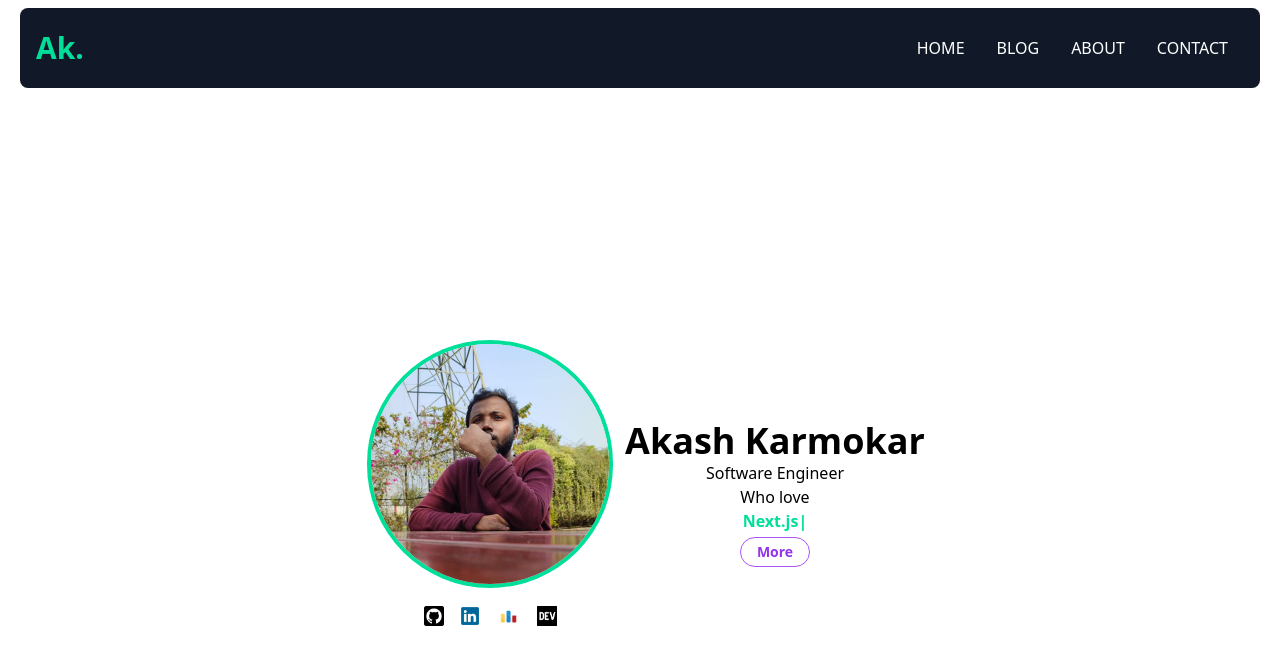
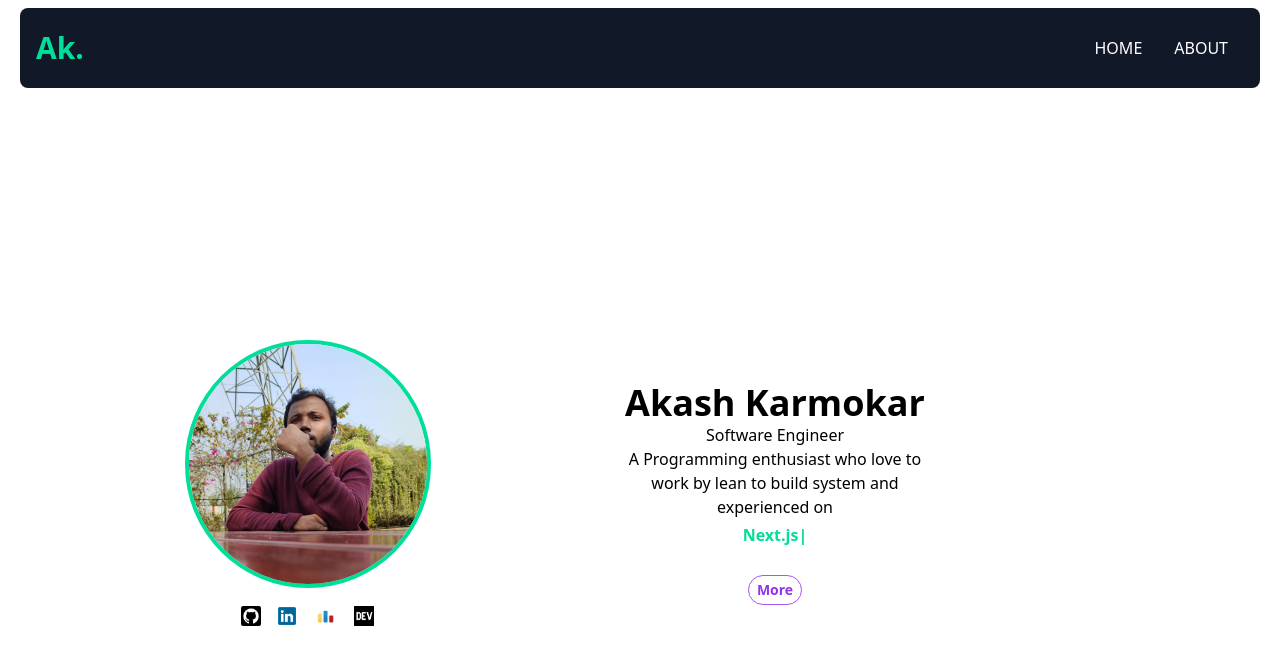
Before and after one commit to Akashkarmokar/NextJs_Practice_Project, a Next.js app: page / in a window 1280 px wide. Shown: the top 664 px of the page. Built offline with nearby package versions, Linux system fonts and the light colour scheme.

Commit message:
Intro changed and some options from navbar is hidden

```diff
--- a/components/Navbar.tsx
+++ b/components/Navbar.tsx
@@ -14,9 +14,9 @@ const Navbar = ()=>{
             <h1 className="w-full text-3xl text-[#00df9a]">Ak.</h1>
             <ul className="hidden md:flex text-white  uppercase">
                 <Link href='/'><li className="p-4">Home</li></Link>
-                <Link href='/blog'><li className="p-4">Blog</li></Link>
+                <Link href='/blog'><li className="hidden p-4">Blog</li></Link>
                 <Link href='/about'><li className="p-4">About</li></Link>
-                <Link href='/contact'><li className="p-4">Contact</li></Link>
+                <Link href='/contact'><li className="hidden p-4">Contact</li></Link>
             </ul>
             <div onClick={toggleSidebar} className="block md:hidden">
                 { sidebar ? <AiOutlineClose size={20} color={'white'}/>: <AiOutlineMenu size={20} color={'white'}/>}
@@ -25,9 +25,9 @@ const Navbar = ()=>{
             <ul className={sidebar ? 'fixed left-0 top-0 w-[50%] h-full border-r border-r-gray-900 bg-gray-900 text-white  rounded-r-lg mx-2 my-2 ease-in-out duration-500 sm:hidden' : 'ease-in-out duration-500 fixed left-[-100%]'}>
                 <h1 className="w-full text-3xl text-[#00df9a] mt-8 text-center">Ak.</h1>
                 <Link href='/'><li className="p-4 text-center">Home</li></Link>
-                <Link href='/blog'><li className="p-4 text-center">Blog</li></Link>
+                <Link href='/blog'><li className="p-4 text-center hidden">Blog</li></Link>
                 <Link href='/about'><li className="p-4 text-center">About</li></Link>
-                <Link href='/contact'><li className="p-4 text-center">Contact</li></Link>
+                <Link href='/contact'><li className="p-4 text-center hidden">Contact</li></Link>
             </ul>
         </div>
     )
--- a/pages/index.tsx
+++ b/pages/index.tsx
@@ -18,19 +18,19 @@ export default function Home() {
           <Link href="https://dev.to/akashcsemu" className='mx-2' target="_blank"><Image src="/images/dev.png" alt='Dev Community' width={20} height={30} /></Link>
         </div>
       </div>
-      <div className='text-center'>
+      <div className='text-center flex items-center justify-center flex-col'>
         <p className='font-bold text-4xl'>Akash Karmokar</p>
         <p>Software Engineer</p>
-        <p>Who love </p>
+        <p className='w-2/4'>A Programming enthusiast who love to work by lean to build system and experienced on</p>
         <Typed
           strings={['React.js','Next.js','Express.js','Nest.Js','PostgreSQL']}
           typeSpeed={100}
           backSpeed={150}
           loop={true}
-          className={'text-[#00df9a] font-semibold'}
+          className={'text-[#00df9a] font-semibold mt-1'}
         />
         <br />
-        <Link href="/about"><button className="my-1 px-4 py-1 border border-purple-500 rounded-full text-sm text-purple-600 font-semibold">More</button> </Link>
+        <Link href="/about"><button className="my-1 px-2 py-1 border border-purple-500 rounded-full text-sm text-purple-600 font-semibold">More</button> </Link>
       </div>
     </div>
   )
```
